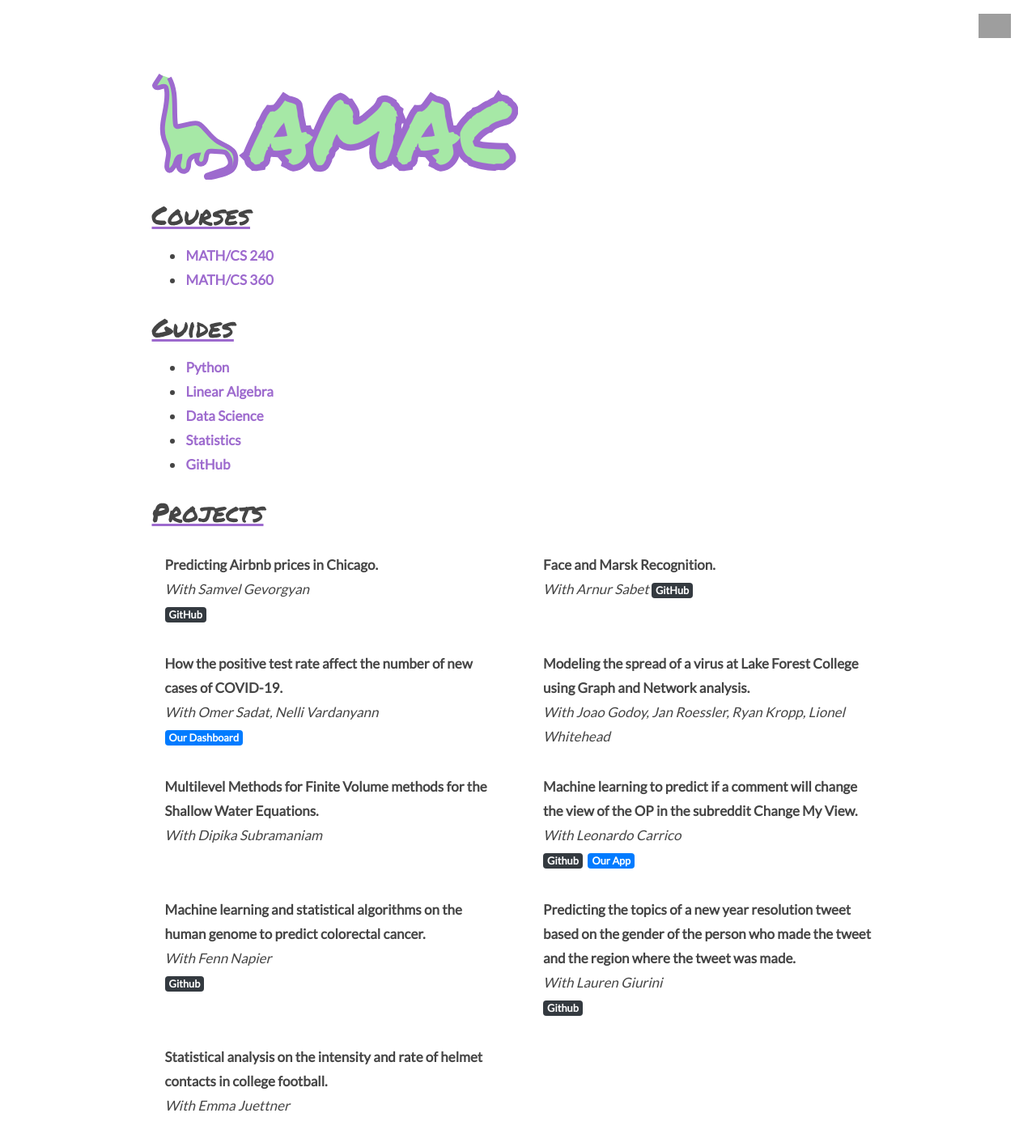
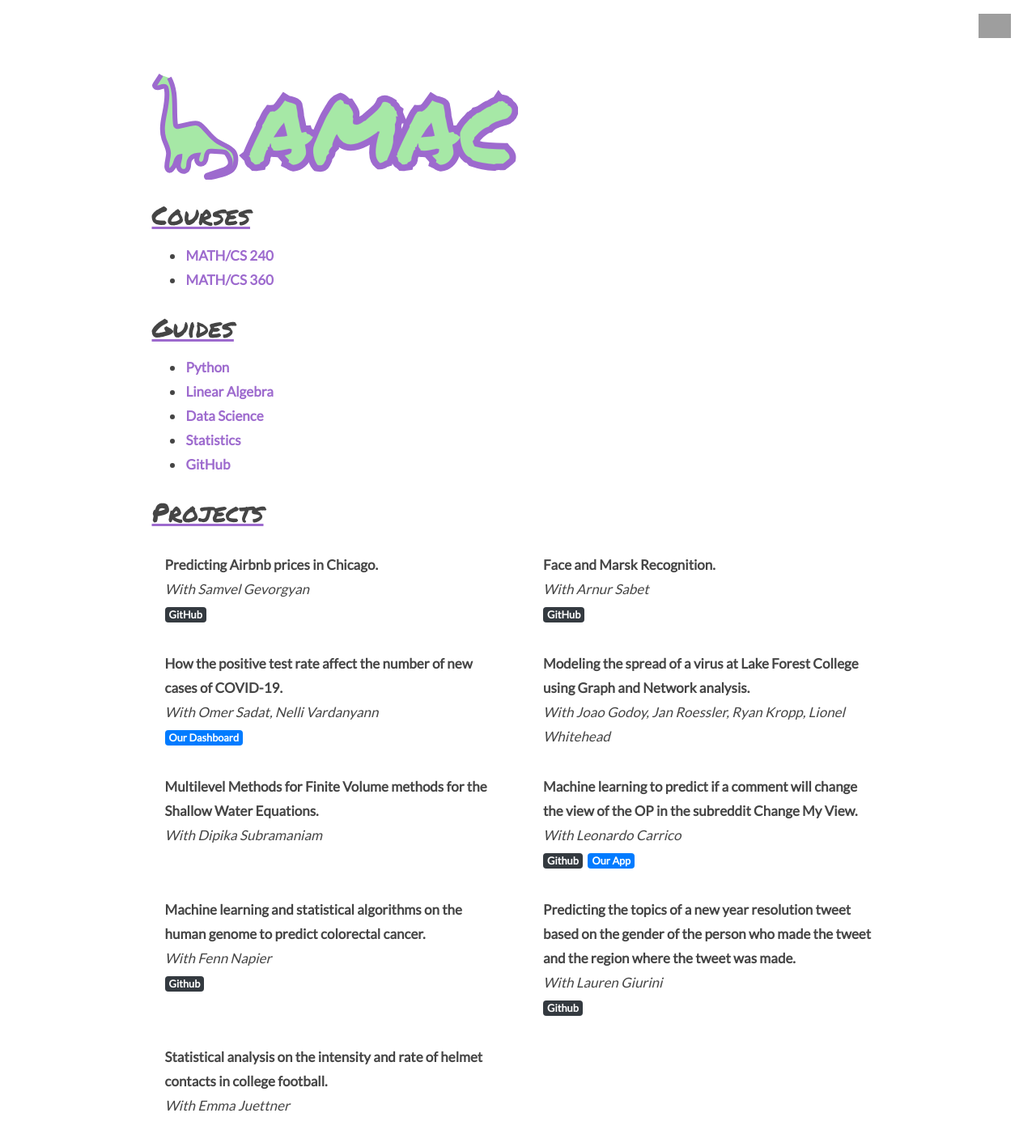
Before and after one commit to amac-lfc/amac-lfc.github.io, a Jekyll site: the page built from index.md, in a window 1280 px wide. Shown: the whole page at 81% size. Built offline with Jekyll 4.4.1, drawn with Linux system fonts in a browser that asks for light colours; nearby versions of some CDN libraries; comment, search, counter and statistics services are not loaded; grey boxes are pictures that could not be loaded.

Commit message:
added projects

```diff
--- a/index.md
+++ b/index.md
@@ -103,7 +103,7 @@ AMAC</span></h1> -->
     </div>
     <div class="col-md">
  <b>Face and Marsk Recognition.</b><br>
-  <i>With Arnur Sabet</i>
+  <i>With Arnur Sabet</i><br>
   <a href="https://github.com/amac-lfc/frsystem" class="badge badge-dark">GitHub</a>
     </div>
 </div>
```
